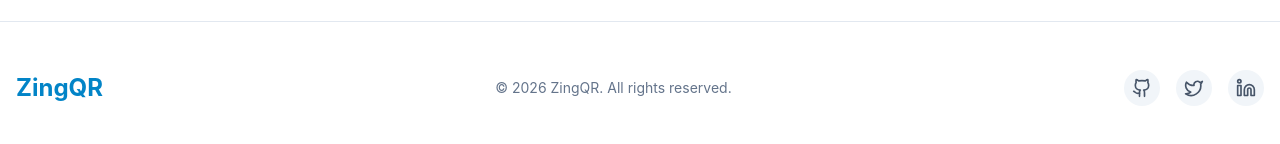
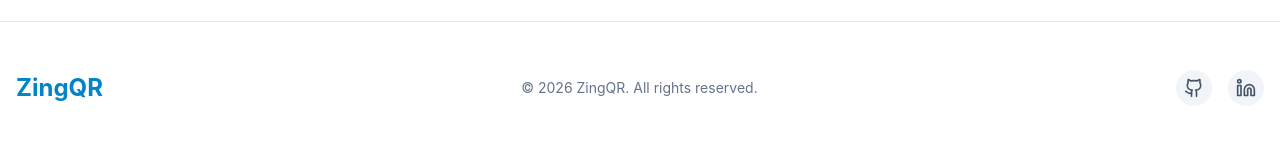
Before and after one commit to Sumitsharma31/ZingQR, a React (Vite) app: page / in a window 1280 px wide. Shown: the part 2973-3117 px from the top of the page. Built offline with nearby package versions, Linux system fonts and the light colour scheme.

Commit message:
readme file created

```diff
--- a/src/components/Landing/Footer.jsx
+++ b/src/components/Landing/Footer.jsx
@@ -10,13 +10,11 @@ const Footer = () => {
           © 2026 ZingQR. All rights reserved.
         </div>
         <div className="flex gap-4">
-          <a href="#" className="p-2 bg-slate-100 dark:bg-slate-800 rounded-full text-slate-600 dark:text-slate-400 hover:text-primary-600 transition-colors">
+          <a href="https://github.com/Sumitsharma31" className="p-2 bg-slate-100 dark:bg-slate-800 rounded-full text-slate-600 dark:text-slate-400 hover:text-primary-600 transition-colors">
             <Github className="w-5 h-5" />
           </a>
-          <a href="#" className="p-2 bg-slate-100 dark:bg-slate-800 rounded-full text-slate-600 dark:text-slate-400 hover:text-primary-600 transition-colors">
-            <Twitter className="w-5 h-5" />
-          </a>
-          <a href="#" className="p-2 bg-slate-100 dark:bg-slate-800 rounded-full text-slate-600 dark:text-slate-400 hover:text-primary-600 transition-colors">
+
+          <a href="https://www.linkedin.com/in/sumit-sharma-1906762a2/" className="p-2 bg-slate-100 dark:bg-slate-800 rounded-full text-slate-600 dark:text-slate-400 hover:text-primary-600 transition-colors">
             <Linkedin className="w-5 h-5" />
           </a>
         </div>
```
Also changed, not shown: 2 other files (tests, documents, lock files or other folders).
